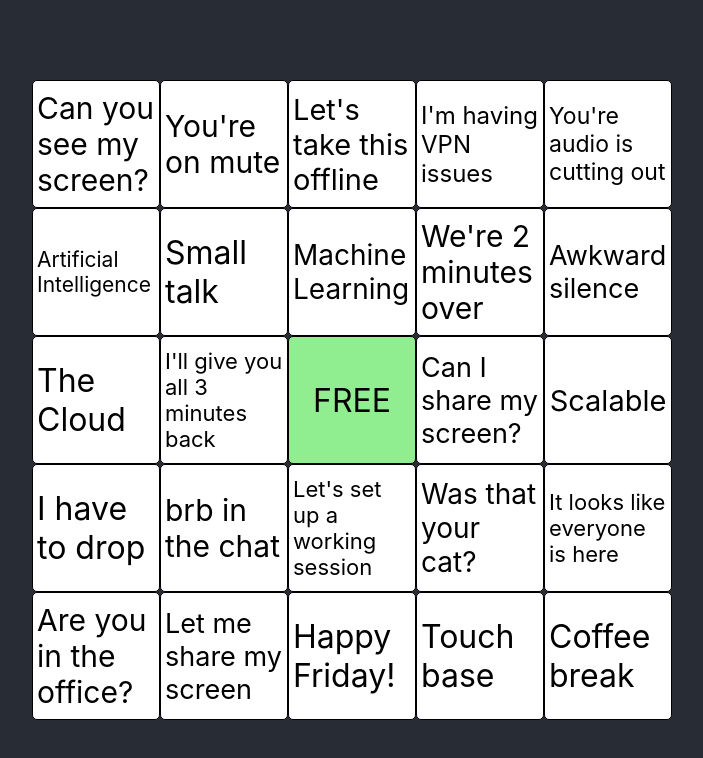
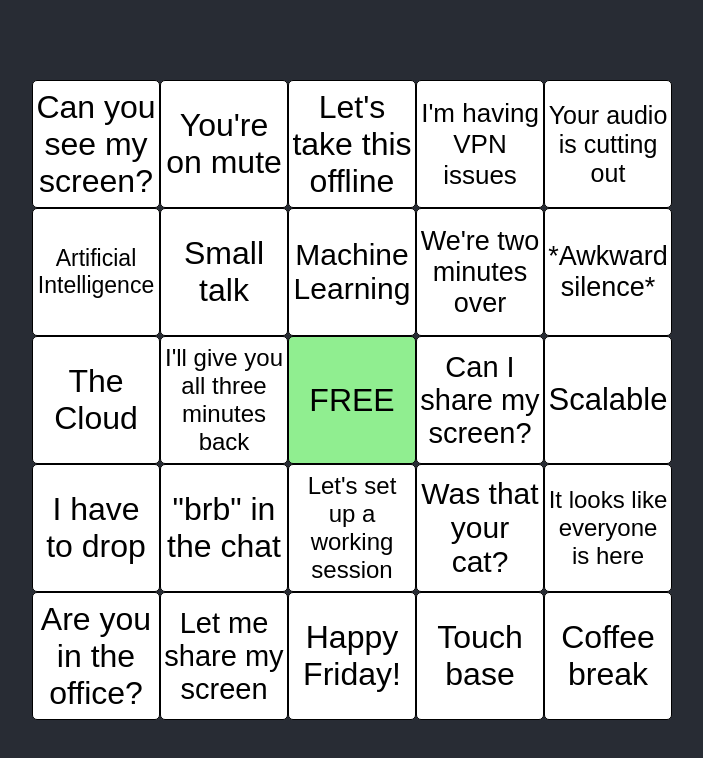
Before and after one commit to jtaavola/buzzword-bingo, a React (Create React App) app: page / in a window 1280 px wide. Shown: the top 758 px of the page, without its empty margins (288-991 px from the left). Built offline with nearby package versions, Linux system fonts and the light colour scheme.

Commit message:
Styling updates (#1)
* Remove unnecessary scrollbars

* Edit buzzwords

* Change SpaceContainer to button

```diff
--- a/src/App.js
+++ b/src/App.js
@@ -6,19 +6,19 @@ const sampleBuzzwords = [
   "You're on mute",
   "Let's take this offline",
   "I'm having VPN issues",
-  "You're audio is cutting out",
+  'Your audio is cutting out',
   'Artificial Intelligence',
   'Small talk',
   'Machine Learning',
-  "We're 2 minutes over",
-  'Awkward silence',
+  "We're two minutes over",
+  '*Awkward silence*',
   'The Cloud',
-  "I'll give you all 3 minutes back",
+  "I'll give you all three minutes back",
   '', // free space
   'Can I share my screen?',
   'Scalable',
   'I have to drop',
-  'brb in the chat',
+  '"brb" in the chat',
   "Let's set up a working session",
   'Was that your cat?',
   'It looks like everyone is here',
--- a/src/components/FluidText/FluidText.js
+++ b/src/components/FluidText/FluidText.js
@@ -7,7 +7,7 @@ const FluidTextContainer = styled.div`
   display: flex;
   align-items: center;
   justify-content: center;
-  overflow: scroll;
+  overflow: hidden;
   font-size: ${(props) => props.fontSize}px;
 `;
 
--- a/src/components/Space/Space.js
+++ b/src/components/Space/Space.js
@@ -1,9 +1,8 @@
-// import logo from './logo.svg';
 import React, { useState } from 'react';
 import styled from 'styled-components';
 import { FluidText } from '../FluidText';
 
-const SpaceContainer = styled.div`
+const SpaceContainer = styled.button`
   background-color: ${(props) => (props.selected ? 'lightgreen' : 'white')};
   color: black;
   border: thin solid black;
@@ -12,6 +11,7 @@ const SpaceContainer = styled.div`
     scale: 1.05;
   }
   padding: 0.5em 0.25em;
+  cursor: pointer;
 `;
 
 const FreeSpaceContainer = styled(SpaceContainer)`
@@ -23,6 +23,7 @@ const FreeSpaceContainer = styled(SpaceContainer)`
 
 export const Space = ({ id, onAction, children }) => {
   const [isSelected, setIsSelected] = useState(false);
+
   const toggleIsSelected = () => {
     setIsSelected(!isSelected);
     if (onAction) {
@@ -31,7 +32,11 @@ export const Space = ({ id, onAction, children }) => {
   };
 
   return (
-    <SpaceContainer selected={isSelected} onClick={toggleIsSelected}>
+    <SpaceContainer
+      type="button"
+      selected={isSelected}
+      onClick={toggleIsSelected}
+    >
       <FluidText>{children}</FluidText>
     </SpaceContainer>
   );
```
